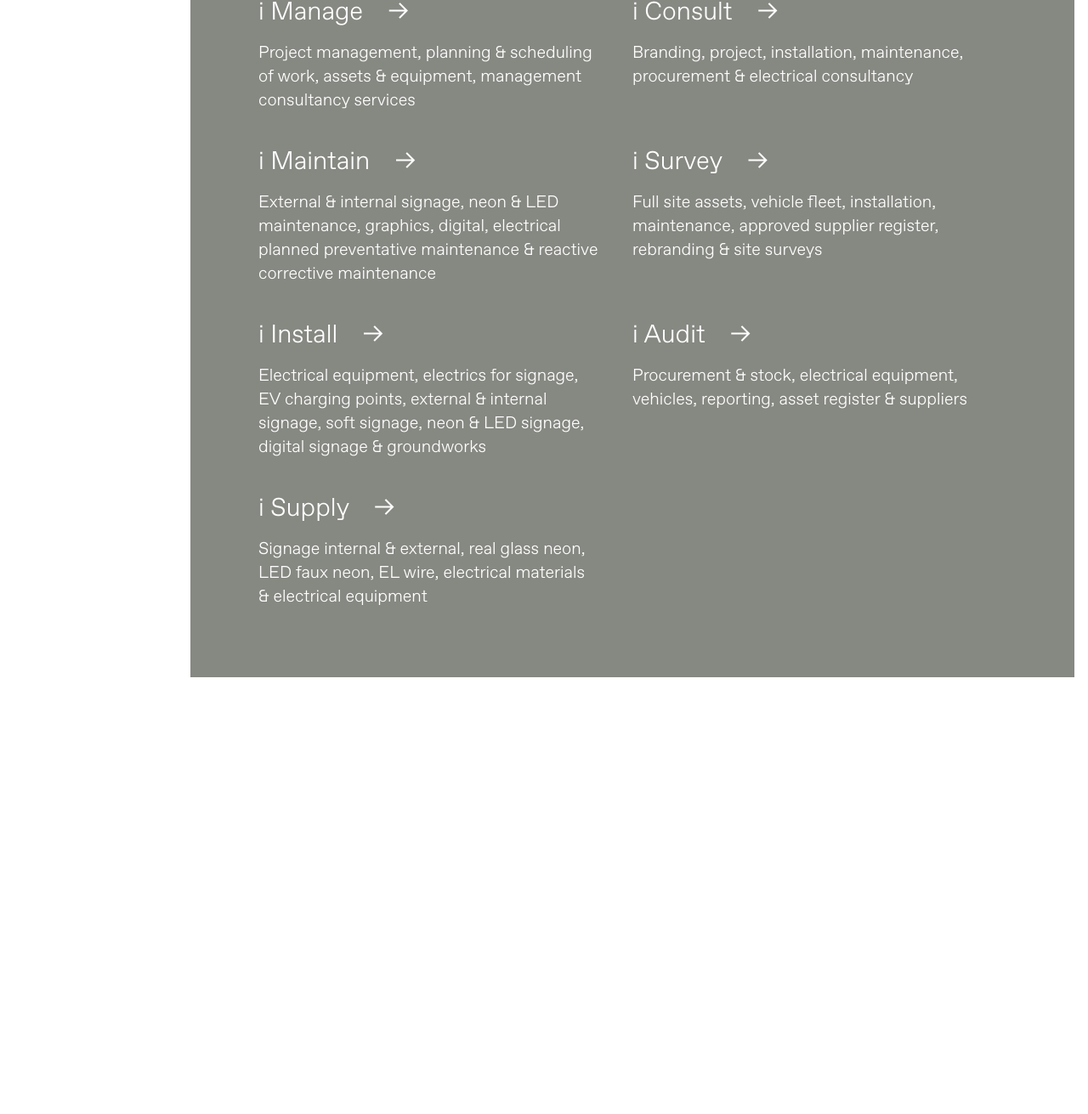
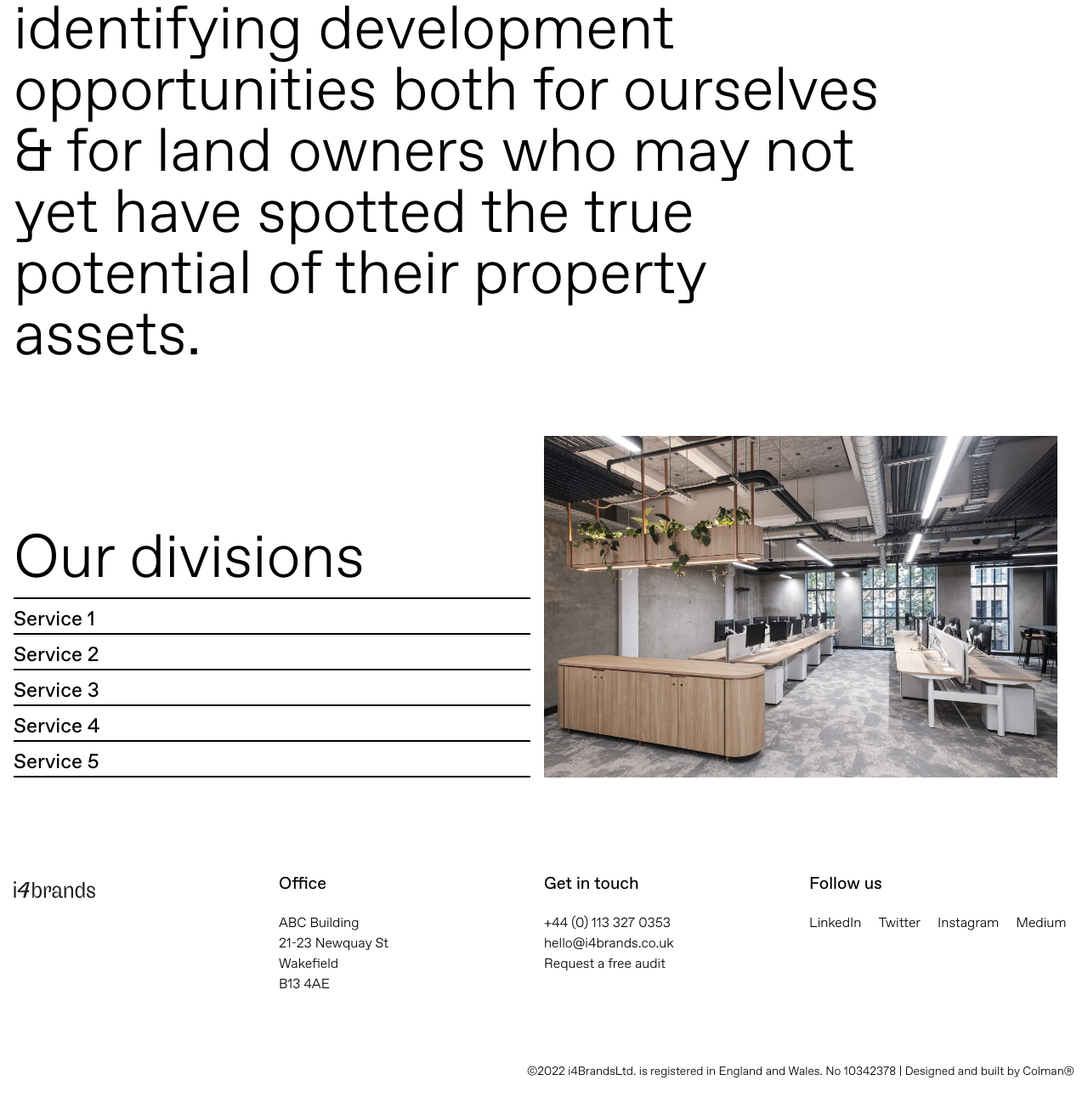
Before and after one commit to NiallColman49/i4brands, a website: page services.html in a window 1280 px wide. Shown: the part 951-2262 px from the top of the page at 85% size. Before the commit the page ends 1748 px from the top, so only its background shows below. Drawn offline with Linux system fonts and the light colour scheme.

Commit message:
*Restyled homepage* *Added new logo* *Styled accordion tab* *New images added*

```diff
--- a/services.html
+++ b/services.html
@@ -1,16 +1,22 @@
 <!DOCTYPE html>
 <html lang="en">
   <head>
-    <meta charset="UTF-8">
-    <meta http-equiv="X-UA-Compatible" content="IE=edge">
-    <meta name="viewport" content="width=device-width, initial-scale=1.0">
+    <meta charset="UTF-8" />
+    <meta http-equiv="X-UA-Compatible" content="IE=edge" />
+    <meta name="viewport" content="width=device-width, initial-scale=1.0" />
     <title>Services</title>
-    <link href="./dist/output.css" rel="stylesheet">
+    <link href="./dist/output.css" rel="stylesheet" />
   </head>
   <body class="font-favorit">
-    <section class="navigation mx-auto px-4 lg:px-20 flex justify-between items-center py-10">
+    <section
+      class="navigation mx-auto px-4 lg:px-20 flex justify-between items-center py-10"
+    >
       <div>
-            <span>i 4</span>
+        <img
+          src="./public/images/i4brands-logo-black.svg"
+          alt="i4brands logo"
+          class="w-24 h-10"
+        />
       </div>
 
       <div class="hidden sm:flex">
@@ -29,55 +35,114 @@
 
       <div class="hidden md:flex flex-wrap justify-center">
         <span class="text-xs font-light">Mode</span>
-            <img src="./public/images/toggle-slider.svg" alt="toggle slider">
+        <img src="./public/images/toggle-slider.svg" alt="toggle slider" />
       </div>
     </section>
 
     <section class="services-hero mx-auto px-4">
       <div class="w-full flex items-center flex-wrap">
         <div class="w-full bg-cover lg:pr-5 lg:w-1/2">
-                <img src="./public/images/services-1.png" alt="services image" class="w-full ">
+          <img
+            src="./public/images/services-1.png"
+            alt="services image"
+            class="w-full"
+          />
         </div>
         <div class="w-full lg:pl-5 lg:pr-20 lg:w-1/2">
-                <h2 class="font-light pt-20 lg:pt-0 text-5xl lg:text-7xl">We have pretty much every service, covered.</h2>
+          <h2 class="font-light pt-20 lg:pt-0 text-5xl lg:text-7xl">
+            We have pretty much every service, covered.
+          </h2>
           <h3 class="text-3xl font-light mt-5">See our key services below.</h3>
         </div>
       </div>
     </section>
 
-    <section class="services-grid px-4 mt-20">
-        <div class="w-full lg:w-5/6 flex flex-wrap float-right bg-i4brands-slate text-white p-10 lg:p-20">
-            <div class="w-full lg:w-1/2 pr-4 lg:pr-10">
-                <div class="text-3xl font-light pb-4">i Manage &nbsp;&nbsp -></div>
-                <div class="text-xl font-light">Project management, planning & scheduling of work, assets & equipment, management consultancy services</div>
+    <section class="services-para px-4 mt-10 md:mt-20 w-full md:w-5/6">
+      <div class="w-full flex items-center flex-wrap">
+            <h2 class="font-light pt-20 lg:pt-0 text-5xl lg:text-7xl">
+                At i4brands we thrive on identifying development opportunities both for ourselves & for land owners who may not yet have spotted the true potential of their property assets.
+            </h2>
         </div>
-            <div class="w-full lg:w-1/2 pr-4 lg:pr-10 pt-10 lg:pt-0">
-                <div class="text-3xl font-light pb-4">i Consult &nbsp;&nbsp -></div>
-                <div class="text-xl font-light">Branding, project, installation, maintenance, procurement & electrical consultancy</div>
       </div>
-            <div class="w-full lg:w-1/2 pr-4 lg:pr-10 pt-10">
-                <div class="text-3xl font-light pb-4">i Maintain &nbsp;&nbsp -></div>
-                <div class="text-xl font-light">External & internal signage, neon & LED maintenance, graphics, digital, electrical planned preventative maintenance & reactive corrective maintenance</div>
+    </section>
+
+    <section class="services-hero mx-auto px-4 mt-10 md:mt-20">
+      <div class="w-full flex items-end flex-wrap">
+
+        <div class="w-full lg:w-1/2">
+          <h2 class="font-light pb-2 pt-20 lg:pt-0 text-5xl lg:text-7xl">
+            Our divisions
+          </h2>
+
+          <div class="accordion pr-4">
+            <div class="border-t-2 border-black">
+                <h3 class="text-2xl pt-2">Service 1</h3>
             </div>
-            <div class="w-full lg:w-1/2 pr-4 lg:pr-10 pt-10">
-                <div class="text-3xl font-light pb-4">i Survey &nbsp;&nbsp -></div>
-                <div class="text-xl font-light">Full site assets, vehicle fleet, installation, maintenance, approved supplier register, rebranding & site surveys</div>
+            <div class="border-t-2 border-black">
+                <h3 class="text-2xl pt-2">Service 2</h3>
+            </div>
+            <div class="border-t-2 border-black">
+                <h3 class="text-2xl pt-2">Service 3</h3>
+            </div>
+            <div class="border-t-2 border-black">
+                <h3 class="text-2xl pt-2">Service 4</h3>
+            </div>
+            <div class="border-y-2 border-black">
+                <h3 class="text-2xl pt-2">Service 5</h3>
+            </div>
+          </div>
         </div>
 
-            <div class="w-full lg:w-1/2 pr-4 lg:pr-10 pt-10">
-                <div class="text-3xl font-light pb-4">i Install &nbsp;&nbsp -></div>
-                <div class="text-xl font-light">Electrical equipment, electrics for signage, EV charging points, external & internal signage, soft signage, neon & LED signage, digital signage & groundworks</div>
+        <div class="w-full bg-cover lg:pr-5 lg:w-1/2">
+          <img
+            src="./public/images/images.jpeg"
+            alt="services image"
+            class="w-full"
+          />
         </div>
 
-            <div class="w-full lg:w-1/2 pr-4 lg:pr-10 pt-10">
-                <div class="text-3xl font-light pb-4">i Audit &nbsp;&nbsp -></div>
-                <div class="text-xl font-light">Procurement & stock, electrical equipment, vehicles, reporting, asset register & suppliers</div>
+      </div>
+    </section>
+
+    <section class="footer mx-auto px-4 flex justify-center mt-10 md:mt-28">
+        <div class="w-full grid grid-cols-1 md:grid-cols-2 lg:grid-cols-4">
+            <div>
+                <img src="./public/images/i4brands-logo-black.svg" alt="i4brands logo" class="w-24 h-10">
             </div>
 
-            <div class="w-full lg:w-1/2 pr-4 lg:pr-10 pt-10">
-                <div class="text-3xl font-light pb-4">i Supply &nbsp;&nbsp -></div>
-                <div class="text-xl font-light">Signage internal & external, real glass neon, LED faux neon, EL wire, electrical materials & electrical equipment</div>
+            <div class="mt-10 md:mt-0">
+                <h3 class="text-xl">Office</h3>
+                <p class="font-light mt-5">ABC Building<br>
+                    21-23 Newquay St<br>
+                    Wakefield<br>
+                    B13 4AE<br>
+                </p>
             </div>
+
+            <div class="mt-10 md:mt-0">
+                <h3 class="text-xl">Get in touch</h3>
+                <p class="font-light mt-5">+44 (0) 113 327 0353<br>
+                    hello@i4brands.co.uk<br>
+                    Request a free audit</p>
+            </div>
+
+            <div class="mt-10 lg:mt-0">
+                <h3 class="text-xl">Follow us</h3>
+
+                <div class="flex gap-5 mt-5 font-light">
+                    <a href="https://uk.linkedin.com/">LinkedIn</a>
+                    <a href="https://twitter.com/?lang=en">Twitter</a>
+                    <a href="https://www.instagram.com/">Instagram</a>
+                    <a href="https://medium.com/">Medium</a>
+                </span>
+            </div>
+        </div>
+    </section>
+
+    <section class="copyright mx-auto px-4 mt-20 pb-10">
+        <div class="w-full flex md:justify-end">
+            <p class="text-sm font-light">©2022 i4BrandsLtd. is registered in England and Wales. No 10342378 | Designed and built by Colman®
+            </p>
         </div>
     </section>
   </body>
```
Also changed, not shown: dist/output.css, public/images/down-arrow.svg (added), public/images/i4brands-logo-black.svg (added), public/images/i4brands-logo.svg (added), public/images/image-5-100.jpg (added), public/images/images.jpeg (added), 1 other file. Lines whose indentation alone changed are shown as unchanged.
